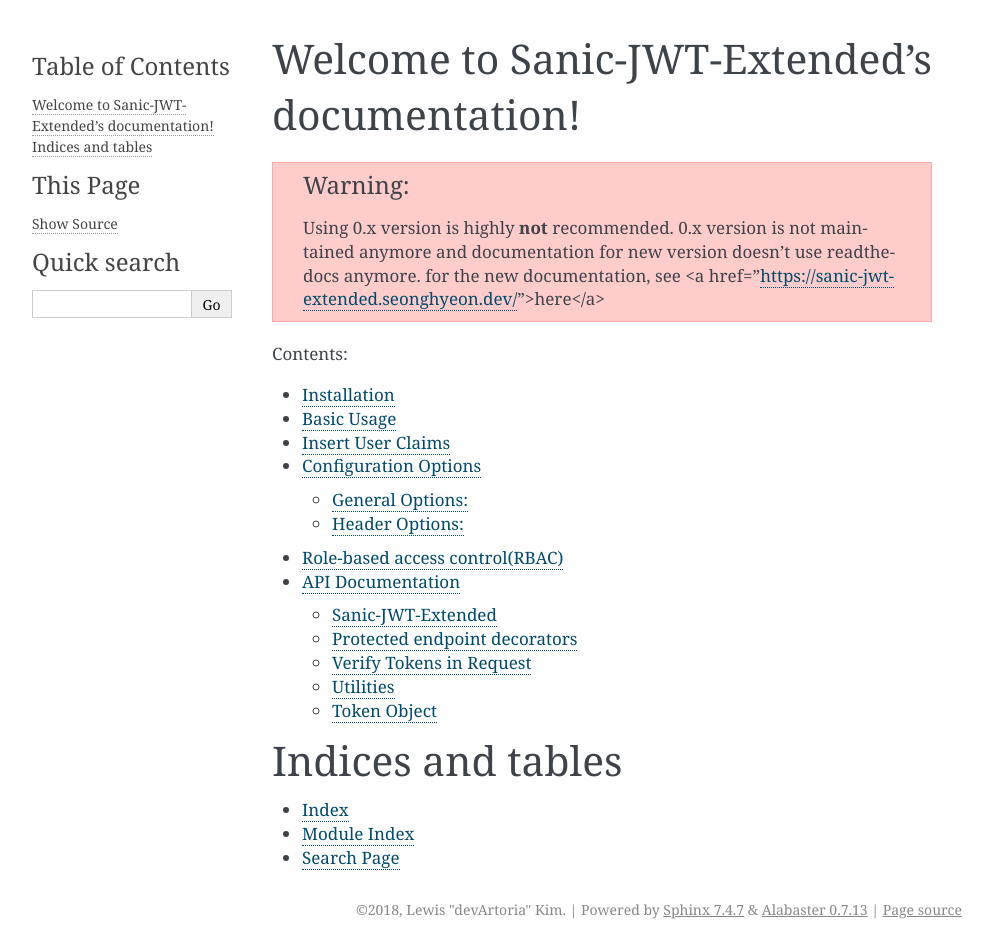
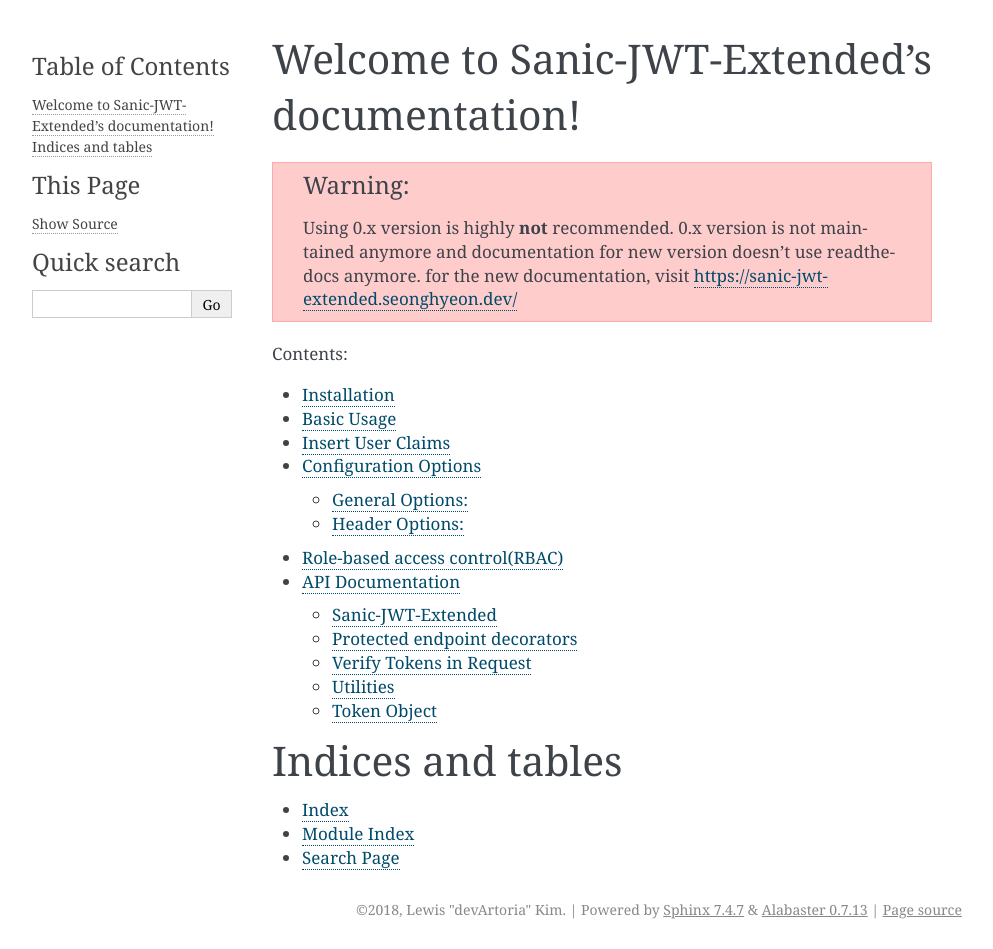
Before and after one commit to rscarrera27/Sanic-JWT-Extended, a Sphinx documentation site: the page built from docs/index.rst, in a window 1280 px wide. Shown: the whole page, without its empty margins (148-1141 px from the left). Built offline with Sphinx 7.4.7, drawn with Linux system fonts in a browser that asks for light colours.

Commit message:
<chore>(comm): Complete versionwarning message

```diff
--- a/docs/conf.py
+++ b/docs/conf.py
@@ -31,7 +31,7 @@
 # Add any Sphinx extension module names here, as strings. They can be
 # extensions coming with Sphinx (named 'sphinx.ext.*') or your custom
 # ones.
-extensions = ["sphinx.ext.autodoc", "sphinx.ext.intersphinx", "sphinx.ext.viewcode"]
+extensions = ["sphinx.ext.autodoc", "sphinx.ext.intersphinx", "sphinx.ext.viewcode", 'versionwarning.extension']
 
 # Add any paths that contain templates here, relative to this directory.
 templates_path = ["_templates"]
@@ -280,16 +280,19 @@
     )
 ]
 
+
 versionwarning_messages = {
     "latest": (
-        "0.x version is not supported anymore"
-        'For the 1.x version documentation, see <a href="https://sanic-jwt-extended.seonghyeon.dev/">here</a>.'
+        '0.x version is not supported anymore. and we does not use readthedocs anymore.'
+        ' For the 1.x version documentation, see <a href="https://sanic-jwt-extended.seonghyeon.dev/">here</a>.'
     ),
     "stable": (
-        "0.x version is not supported anymore"
-        'For the 1.x version documentation, see <a href="https://sanic-jwt-extended.seonghyeon.dev/">here</a>.'
+        '0.x version is not supported anymore. and we does not use readthedocs anymore.'
+        ' For the 1.x version documentation, see <a href="https://sanic-jwt-extended.seonghyeon.dev/">here</a>.'
     ),
 }
+
+versionwarning_body_selector = "div.document"
 
 # Documents to append as an appendix to all manuals.
 # texinfo_appendices = []
--- a/docs/index.rst
+++ b/docs/index.rst
@@ -9,7 +9,7 @@
 .. warning::
    Using 0.x version is highly **not** recommended. 0.x version is not maintained anymore
    and documentation for new version doesn't use readthedocs anymore. for the new documentation,
-   see <a href="https://sanic-jwt-extended.seonghyeon.dev/">here</a>
+   visit https://sanic-jwt-extended.seonghyeon.dev/
 
 Contents:
 
--- a/requirements.txt
+++ b/requirements.txt
@@ -1,2 +1,3 @@
 sanic>=0.7.0
 PyJWT==1.6.4
+sphinx-version-warning
```
